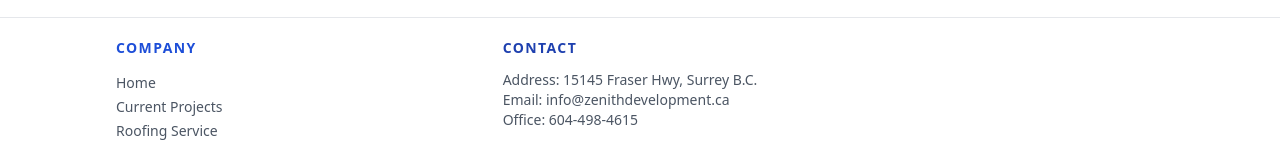
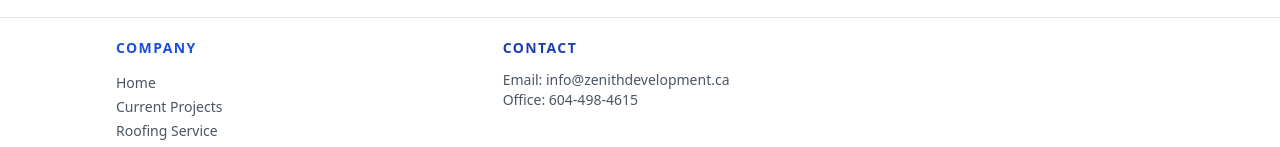
Before and after one commit to harmandubb/ZenithDevelopmentWebsiteMark3, a Next.js app: page / in a window 1280 px wide. Shown: the part 4196-4343 px from the top of the page. Built offline with nearby package versions, Linux system fonts and the light colour scheme.

Commit message:
removed address

```diff
--- a/components/Footer.js
+++ b/components/Footer.js
@@ -36,12 +36,6 @@
                                 Contact
                             </h1>
                             <nav class="mb-10 list-none">
-                                <li>
-                                    <p class="text-sm text-gray-600">
-                                        Address: 15145 Fraser Hwy, Surrey B.C.
-                                    </p>
-
-                                </li>
                                 <li>
                                     <p class="text-sm text-gray-600">
                                         Email: info@zenithdevelopment.ca
```
